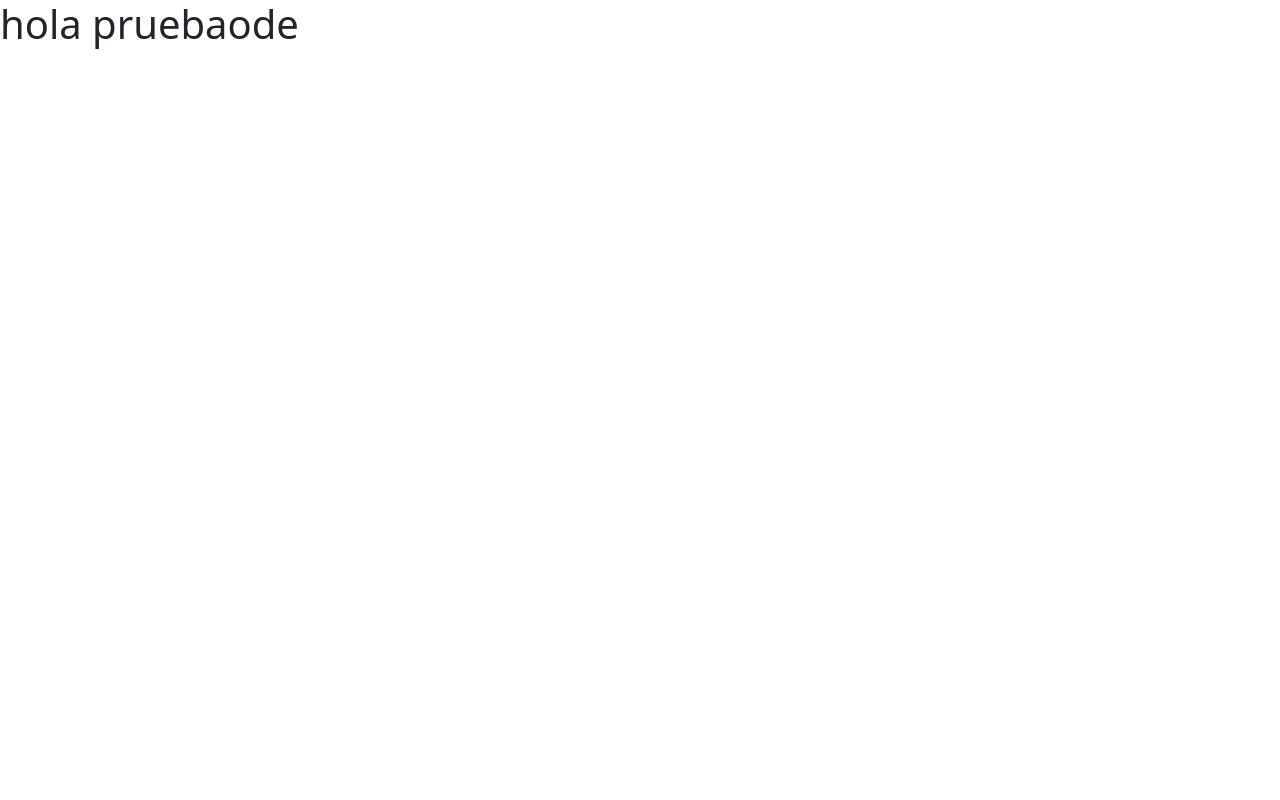
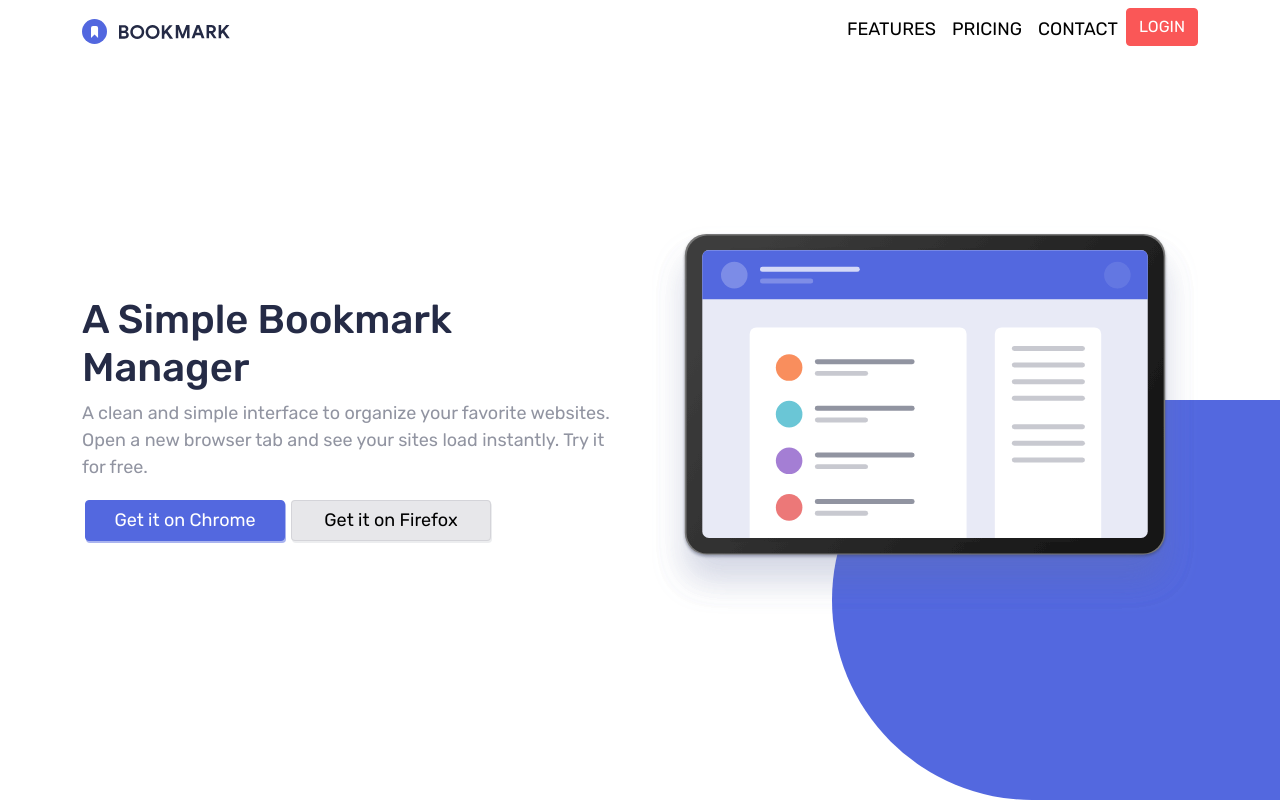
Before and after one commit to Mnerixbs/Fontend-Bookmark, a plain HTML site: page index.html in a window 1280 px wide. Drawn offline with nearby package versions, Linux system fonts and the light colour scheme.

Commit message:
Parte principal teminada

```diff
--- a/css/styles.css
+++ b/css/styles.css
@@ -23,3 +23,96 @@
 .Gray{
     color: #9194a1;
 }
+.navbar-light .navbar-nav .nav-link {
+    color: black;
+}
+.navbar-light .navbar-nav .nav-link:hover {
+    color: #fa5757;
+}
+.btnlogin{
+    background: #fa5757;
+    border-color: #fa5757;
+
+}
+.btnlogin:hover{
+ color: #fa5757;
+ background: transparent;
+ border-color: #fa5757;
+}
+
+.hero{
+    height: 100vh;
+}
+
+ main{
+    height: 100vh;
+    position: relative;
+}
+
+
+main .row{
+    padding-top: 15%;
+}
+main::after{
+    content: "";
+    position: absolute;
+    bottom: 0;
+    right: 0;
+    width: 35%;
+    height: 50vh;
+    background-color: #5368df;
+    border-top-left-radius: 30rem;
+    border-bottom-left-radius: 30rem;
+    z-index: -1;
+}
+.btn-primary{
+   margin: 3px;
+    width: 200px;
+}
+
+.bt-chrome{
+    background-color: #5368df;
+    border-color: #5368df;
+    box-shadow: 1px 2px #5368df7e;
+
+}
+.bt-firefox{
+    background-color: #9194a138;
+    border-color: #9194a138;
+    color: black;
+    box-shadow: 1px 2px #9194a12c;
+}
+.bt-chrome:hover{
+    background-color: transparent;
+    color: #5368df;
+    border-color: #5368df;
+}
+.bt-firefox:hover{
+    background-color: transparent;
+    border-color: black;
+    color: black;
+}
+@media (max-width: 768px) {
+    main::after{
+        content: "";
+        position: absolute;
+        top: 220px;
+        right: 0;
+        width: 60%;
+        height: 25vh;
+        background-color: #5368df;
+        border-top-left-radius: 30rem;
+        border-bottom-left-radius: 30rem;
+        z-index: -1;
+    }
+    main h1{
+        padding-top: 4rem;
+        text-align: center;
+    }
+    main p{
+        padding-top: 1rem;
+        padding-bottom: 2rem;
+        text-align: center;
+    }
+
+}
--- a/index.html
+++ b/index.html
@@ -15,9 +15,48 @@
   </head>
   <body>
 
-    <h1>hola pruebaode</h1>
+    <main>
+          <div class="container hero ">
+          <nav class="navbar navbar-expand-md navbar-light">
+            <a href="#" class="navbar-brand"><img src="images/logo-bookmark.svg" alt=""></a>
+            <button class="navbar-toggler" type="button" data-bs-toggle="collapse" data-bs-target="#toggleMobileMenu" aria-controls="toggleMobileMenu" aria-expanded="false" aria-label="Toggle navigation">
+              <span class="navbar-toggler-icon"></span>
+            </button>
 
+            <div class="collapse navbar-collapse" id="toggleMobileMenu">
+              <ul class="navbar-nav ms-auto text-center Rubik4">
+                <li>
+                  <a class="nav-link" href="">FEATURES</a>
+                </li>
+                <li>
+                  <a class="nav-link" href="">PRICING</a>
+                </li>
+                <li>
+                  <a class="nav-link" href="">CONTACT</a>
+                </li>
+                <li>
+                  <a class=" btn btn-danger btnlogin" href="">LOGIN</a>
+                </li>
+              </ul>
+            </div>
+          </nav>
+          <div class="row d-flex align-items-center">
+            <div class="col-md-6 order-lg-1 order-2 ">
+              <h1 class="Rubik5 VBlue">A Simple Bookmark Manager</h1>
+              <p class="Rubik4 Gray" >A clean and simple interface to organize your favorite websites. Open a new browser tab and see your sites load instantly. Try it for free.</p>
+              <div class="d-flex justify-content-start">
+                <button type="button" class="btn btn-primary bt-chrome Rubik4">Get it on Chrome</button>
+                <button type="button" class="btn btn-primary bt-firefox Rubik4">Get it on Firefox</button>
+              </div>
 
+            </div>
+            <div class="col-md-6 order-lg-2 order-1">
+              <img class="img-fluid" src="images/illustration-hero.svg" alt="">
+            </div>
+          </div>
+        </div>
+
+    </main>
 
 
     <script src="https://cdn.jsdelivr.net/npm/bootstrap@5.0.0-beta3/dist/js/bootstrap.bundle.min.js" integrity="sha384-JEW9xMcG8R+pH31jmWH6WWP0WintQrMb4s7ZOdauHnUtxwoG2vI5DkLtS3qm9Ekf" crossorigin="anonymous"></script>
```
